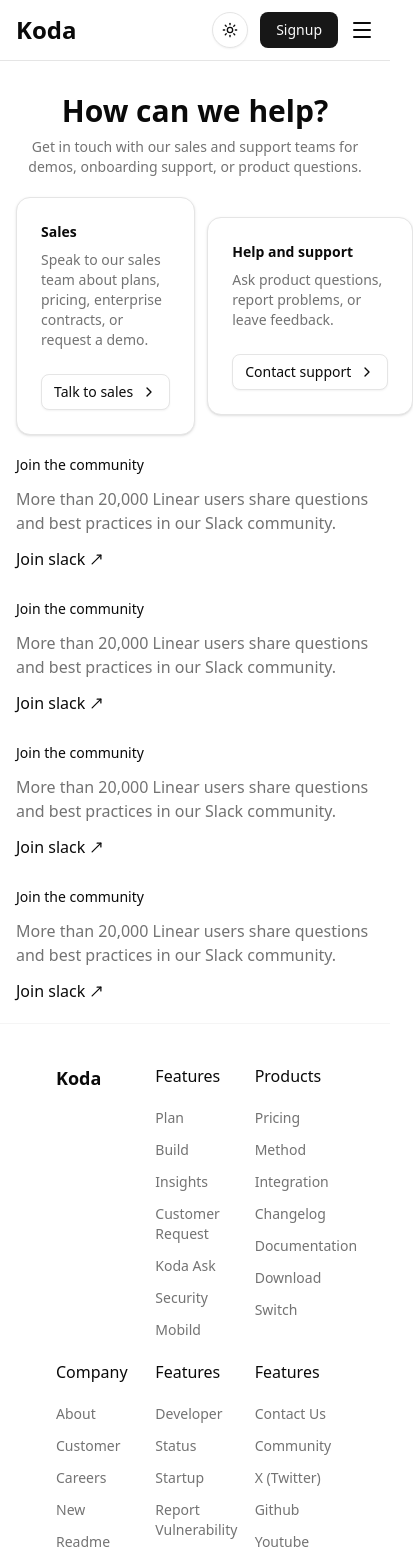
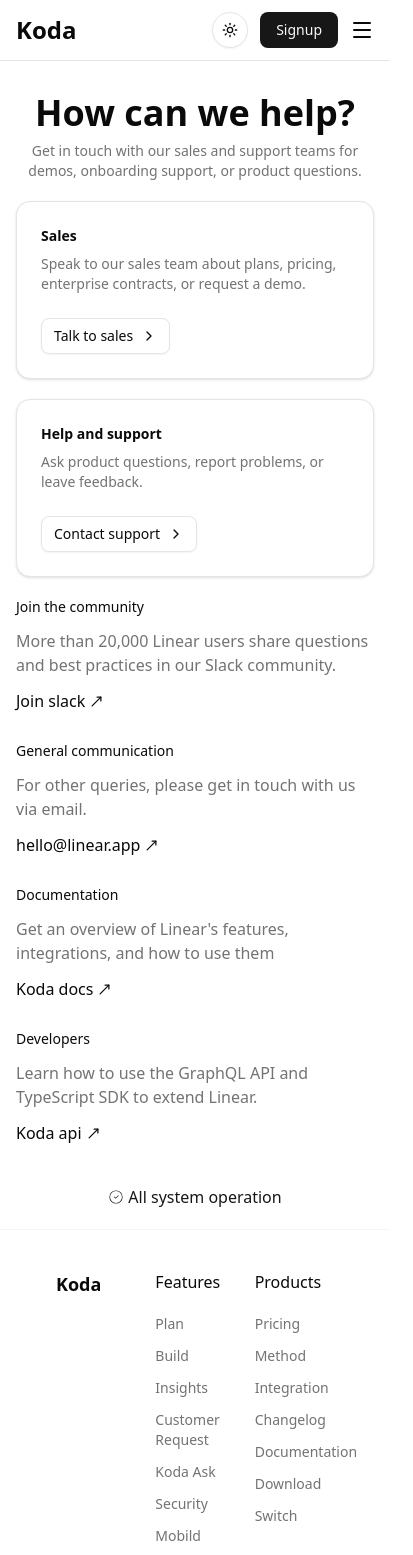
Before and after one commit to rashedulraha/koda, a Next.js app: page /contact in a window 390 px wide. Shown: the top 1555 px of the page, 413 px wide, since content can reach past the window. Built offline with nearby package versions, Linux system fonts and the light colour scheme.

Commit message:
finished contact page

```diff
--- a/package.json
+++ b/package.json
@@ -19,6 +19,8 @@
     "next-themes": "^0.4.6",
     "react": "19.2.3",
     "react-dom": "19.2.3",
+    "react-icon": "^1.0.0",
+    "react-icons": "^5.5.0",
     "tailwind-merge": "^3.4.0"
   },
   "devDependencies": {
--- a/src/app/contact/page.tsx
+++ b/src/app/contact/page.tsx
@@ -1,15 +1,16 @@
 import Container from "@/components/Responsive/Container";
 import CardComponent from "./_Shared/Card/Card";
+import { CiCircleCheck } from "react-icons/ci";
+
+import Call_To_Action from "./_Shared/Call_To_Action/Call_To_Action";
 import Link from "next/link";
-import { MoveUpRight } from "lucide-react";
-import Call_To_Action from "./_Shared/Call_To_Action/Call_To_Action";
 
 const Contact = () => {
   return (
     <Container>
       <div className="mt-8 md:mt-14 lg:mt-20">
         <div className="text-center">
-          <h1 className="text-foreground text-3xl md:text-5xl lg:text-6xl font-bold">
+          <h1 className="text-foreground text-4xl md:text-5xl lg:text-6xl font-bold">
             How can we help?
           </h1>
           <p className="text-muted-foreground text-sm md:text-xl lg:text-lg mt-2 md:mt-3 lg:mt-5">
@@ -17,8 +18,8 @@
             onboarding support, or product questions.
           </p>
         </div>
-        <div className="flex items-center gap-3 md:gap-5 my-5 md:my-10 lg:my-14 ">
-          <div className="flex-1">
+        <div className="flex items-center flex-col md:flex-row w-full gap-5 md:gap-8 my-5 md:my-10 lg:my-14 ">
+          <div className="flex-1 w-full">
             <CardComponent
               data={{
                 title: "Sales",
@@ -28,7 +29,7 @@
               }}
             />
           </div>
-          <div className="flex-1">
+          <div className="flex-1 w-full">
             <CardComponent
               data={{
                 title: "Help and support",
@@ -54,33 +55,39 @@
           <div>
             <Call_To_Action
               data={{
-                title: "Join the community",
+                title: "General communication",
                 subTitle:
-                  "More than 20,000 Linear users share questions and best practices in our Slack community.",
-                action: "Join slack",
+                  "For other queries, please get in touch with us via email.",
+                action: "hello@linear.app",
               }}
             />
           </div>
           <div>
             <Call_To_Action
               data={{
-                title: "Join the community",
+                title: "Documentation",
                 subTitle:
-                  "More than 20,000 Linear users share questions and best practices in our Slack community.",
-                action: "Join slack",
+                  "Get an overview of Linear's features, integrations, and how to use them",
+                action: "Koda docs",
               }}
             />
           </div>
           <div>
             <Call_To_Action
               data={{
-                title: "Join the community",
+                title: "Developers",
                 subTitle:
-                  "More than 20,000 Linear users share questions and best practices in our Slack community.",
-                action: "Join slack",
+                  "Learn how to use the GraphQL API and TypeScript SDK to extend Linear.",
+                action: "Koda api",
               }}
             />
           </div>
+        </div>
+
+        <div className="mt-10 flex items-center gap-1 justify-center my-5 md:my-10 lg:my-14 text-sidebar-primary hover:underline ">
+          <CiCircleCheck />
+
+          <Link href={"/all-system-operation"}>All system operation</Link>
         </div>
       </div>
     </Container>
```
Also changed, not shown: 1 other file (tests, documents, lock files or other folders).
